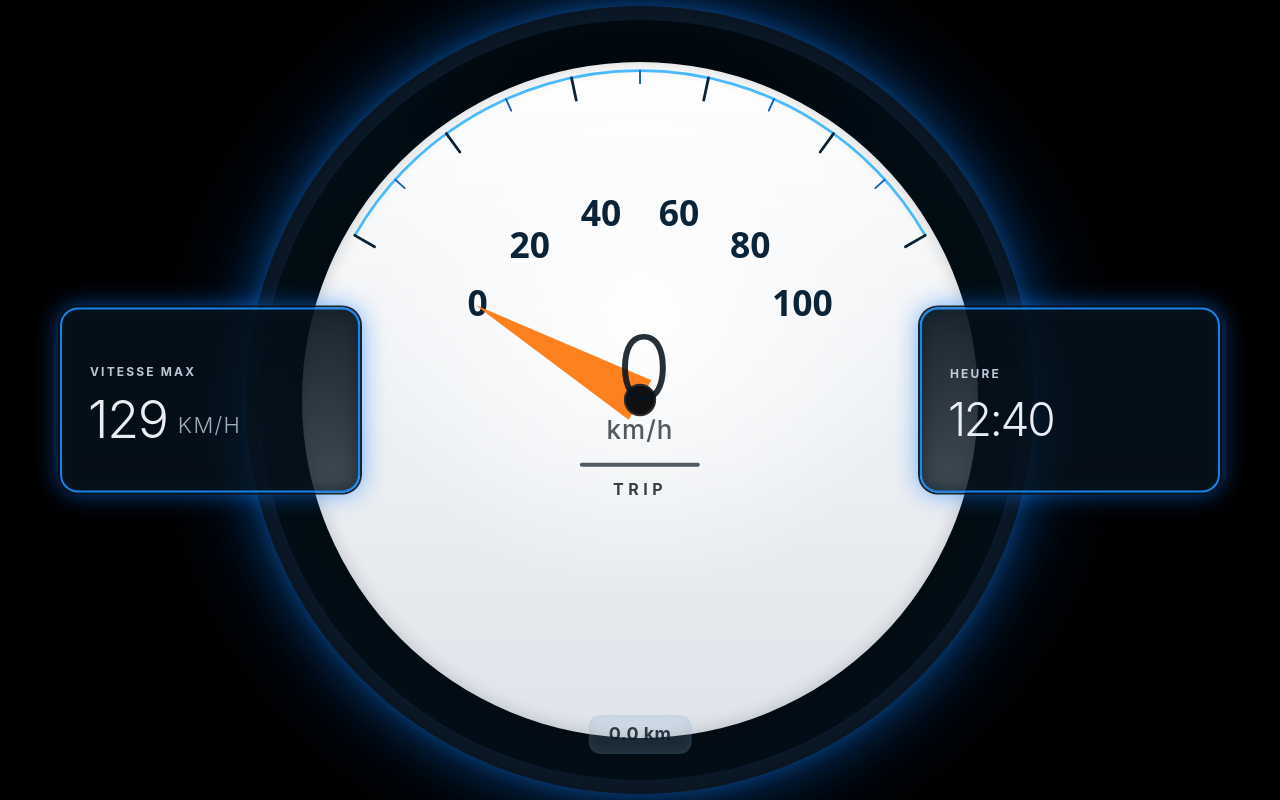
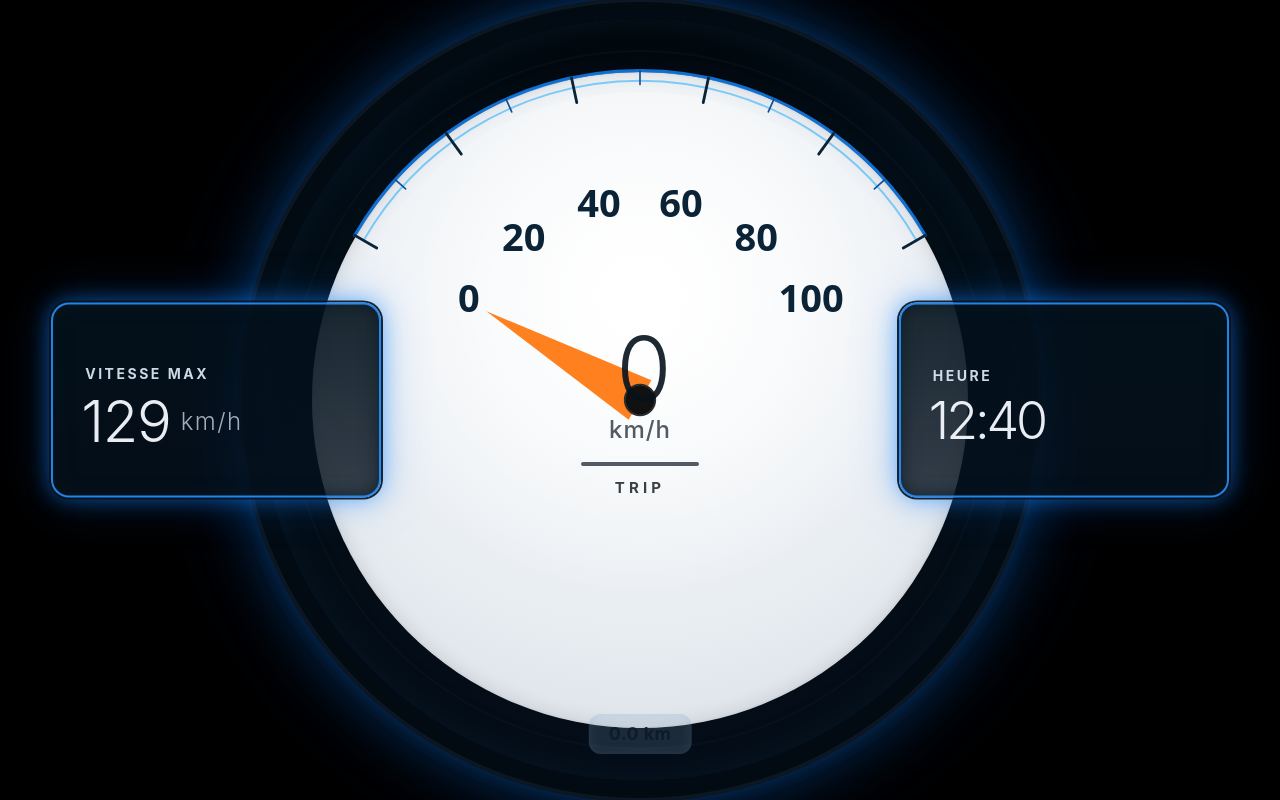
Before and after one commit to eboily1/Speedometer-html, a plain HTML site: page index.html in a window 1280 px wide. Drawn offline with Linux system fonts and the light colour scheme.

Commit message:
Align the dashboard UI to the provided speedometer mockup

```diff
--- a/index.html
+++ b/index.html
@@ -7,23 +7,19 @@
   <style>
     :root {
       --bg: #000000;
-      --deep-blue: #040b13;
-      --blue-1: #071a2f;
-      --blue-2: #0e5bd4;
-      --blue-3: #34b6ff;
-      --blue-4: rgba(13, 125, 255, 0.9);
-      --panel: rgba(4, 15, 24, 0.8);
-      --panel-border: rgba(26, 143, 255, 0.9);
-      --panel-glow: rgba(15, 146, 255, 0.8);
-      --dial-border: rgba(17, 26, 38, 0.96);
-      --dial-ring: rgba(11, 31, 44, 0.95);
-      --needle: #ff7e1a;
-      --needle-dark: #ff6800;
-      --face: #f1f3f5;
-      --face-shadow: rgba(0,0,0,0.18);
-      --digit: rgba(7, 13, 20, 0.86);
-      --white: #eef6ff;
+      --blue-strong: #0d7dff;
+      --blue-bright: #2db9ff;
+      --blue-glow: rgba(29, 157, 255, 0.9);
+      --panel-bg: rgba(6, 18, 31, 0.82);
+      --panel-border: rgba(38, 146, 255, 0.9);
+      --dial-outer: #050d17;
+      --dial-inner: #eef3f7;
+      --dial-shadow: rgba(15, 120, 255, 0.75);
+      --dark-text: rgba(8, 16, 22, 0.9);
+      --light-text: rgba(228, 240, 255, 0.9);
       --muted: rgba(16, 24, 32, 0.7);
+      --needle: #ff7a1a;
+      --needle-dark: #f15c00;
     }
 
     * {
@@ -47,6 +43,9 @@
       display: flex;
       align-items: center;
       justify-content: center;
+      background:
+        radial-gradient(circle at 50% 50%, rgba(19, 118, 255, 0.14), rgba(0,0,0,0) 36%),
+        #000;
     }
 
     .scene {
@@ -64,48 +63,48 @@
       content: "";
       position: absolute;
       inset: 0;
-      background: radial-gradient(circle at center, rgba(9, 113, 255, 0.12), rgba(0,0,0,0) 45%);
+      background: radial-gradient(circle at center, rgba(26, 138, 255, 0.18), rgba(0,0,0,0) 42%);
       pointer-events: none;
     }
 
     .panel {
       position: absolute;
       top: 50%;
-      width: 300px;
-      height: 185px;
+      width: 330px;
+      height: 195px;
       transform: translateY(-50%);
-      background: linear-gradient(180deg, rgba(4, 15, 26, 0.9), rgba(7, 18, 30, 0.75));
+      background: linear-gradient(180deg, rgba(3, 17, 28, 0.9), rgba(5, 17, 30, 0.8));
       border: 2px solid var(--panel-border);
       border-radius: 18px;
       box-shadow:
         0 0 0 2px rgba(7, 18, 27, 0.9),
-        inset 0 0 18px rgba(9, 29, 38, 0.7),
-        0 0 24px rgba(13, 120, 255, 0.65);
+        inset 0 0 18px rgba(7, 24, 34, 0.75),
+        0 0 22px rgba(21, 128, 255, 0.6),
+        0 0 50px rgba(21, 128, 255, 0.25);
       display: flex;
       flex-direction: column;
       justify-content: center;
       align-items: flex-start;
-      padding: 24px 24px 18px 26px;
+      padding: 26px 24px 18px 28px;
       z-index: 2;
     }
 
     .panel.left {
-      left: 60px;
+      left: clamp(18px, 4vw, 64px);
     }
 
     .panel.right {
-      right: 60px;
-      align-items: flex-start;
+      right: clamp(18px, 4vw, 64px);
     }
 
     .panel-label {
-      font-size: 12px;
+      font-size: 14px;
       letter-spacing: 0.18em;
       font-weight: 700;
       text-transform: uppercase;
-      color: rgba(228, 240, 255, 0.82);
-      margin-bottom: 18px;
-      padding-left: 2px;
+      color: rgba(228, 240, 255, 0.9);
+      margin-bottom: 16px;
+      padding-left: 4px;
     }
 
     .panel-value {
@@ -119,21 +118,28 @@
     }
 
     .panel-value .big {
-      font-size: clamp(52px, 4vw, 86px);
+      font-size: clamp(58px, 4vw, 104px);
+      font-weight: 300;
+      line-height: 0.8;
     }
 
     .panel-value .unit {
-      font-size: 22px;
+      font-size: 24px;
       letter-spacing: 0.06em;
       color: rgba(228, 240, 255, 0.7);
       margin-left: 10px;
-      margin-bottom: 8px;
-      text-transform: uppercase;
+      margin-bottom: 12px;
+      text-transform: lowercase;
+    }
+
+    .panel.right .panel-value {
+      width: 100%;
+      justify-content: flex-start;
     }
 
     .panel.right .panel-value .big {
-      font-size: clamp(46px, 3.6vw, 78px);
-      letter-spacing: -0.05em;
+      font-size: clamp(52px, 4vw, 96px);
+      letter-spacing: -0.06em;
     }
 
     .dial-wrap {
@@ -152,7 +158,7 @@
       position: absolute;
       inset: 4% 7% 1% 7%;
       border-radius: 50%;
-      background: radial-gradient(circle, rgba(29, 153, 255, 0.35), rgba(8, 75, 167, 0.2) 32%, rgba(0,0,0,0) 60%);
+      background: radial-gradient(circle, rgba(29, 153, 255, 0.42), rgba(8, 75, 167, 0.24) 32%, rgba(0,0,0,0) 64%);
       filter: blur(24px);
       transform: scale(1.12);
       pointer-events: none;
@@ -163,33 +169,46 @@
       width: 100%;
       height: 100%;
       border-radius: 50%;
-      background: linear-gradient(180deg, #02070c 0%, #020c14 15%, #030d12 40%, #040d16 100%);
+      background: linear-gradient(180deg, #02070c 0%, #020d17 18%, #030d14 40%, #040d18 100%);
       box-shadow:
-        0 0 0 14px rgba(10, 18, 26, 0.9),
-        0 0 26px rgba(17, 125, 255, 0.9),
-        0 0 60px rgba(20, 130, 255, 0.65),
-        0 0 120px rgba(20, 130, 255, 0.35),
-        inset 0 0 34px rgba(3, 16, 24, 0.9);
+        0 0 0 18px rgba(3, 11, 18, 0.96),
+        0 0 0 22px rgba(13, 22, 31, 0.9),
+        0 0 30px rgba(17, 125, 255, 0.8),
+        0 0 72px rgba(20, 130, 255, 0.64),
+        0 0 120px rgba(20, 130, 255, 0.24),
+        inset 0 0 30px rgba(6, 22, 34, 0.96);
       display: flex;
       align-items: center;
       justify-content: center;
+      overflow: visible;
+    }
+
+    .dial::before {
+      content: "";
+      position: absolute;
+      inset: 30px;
+      border-radius: 50%;
+      box-shadow: inset 0 0 0 2px rgba(15, 30, 42, 0.3);
+      pointer-events: none;
     }
 
     .dial-inner {
       position: absolute;
-      inset: 42px;
+      inset: 52px;
       border-radius: 50%;
-      background: linear-gradient(180deg, rgba(255,255,255,1), rgba(223,228,234,1) 100%);
-      box-shadow: inset 0 0 18px rgba(0,0,0,0.18);
+      background: radial-gradient(circle at 50% 34%, rgba(255,255,255,1), rgba(231,236,241,1) 64%, rgba(214,220,228,1) 100%);
+      box-shadow:
+        inset 0 0 20px rgba(0,0,0,0.12),
+        inset 0 0 0 2px rgba(0, 0, 0, 0.02);
       overflow: hidden;
     }
 
     .dial-inner::before {
       content: "";
       position: absolute;
-      inset: 18px;
+      inset: 20px;
       border-radius: 50%;
-      background: radial-gradient(circle at 50% 38%, rgba(255,255,255,0.95), rgba(255,255,255,0) 54%);
+      background: radial-gradient(circle at 50% 34%, rgba(255,255,255,0.9), rgba(255,255,255,0) 58%);
       pointer-events: none;
     }
 
@@ -207,8 +226,8 @@
       left: 50%;
       top: 52%;
       transform: translate(-50%, -50%);
-      width: 54%;
-      height: 54%;
+      width: 55%;
+      height: 55%;
       border-radius: 50%;
       display: flex;
       flex-direction: column;
@@ -221,15 +240,15 @@
     }
 
     .speed-readout {
-      font-size: clamp(84px, 7vw, 140px);
+      font-size: clamp(86px, 7vw, 150px);
       line-height: 0.8;
       letter-spacing: -0.09em;
       font-weight: 300;
-      color: rgba(7, 18, 28, 0.88);
+      color: rgba(7, 18, 28, 0.9);
     }
 
     .kmh {
-      font-size: 26px;
+      font-size: 24px;
       letter-spacing: 0.04em;
       font-weight: 500;
       margin-top: 10px;
@@ -238,7 +257,7 @@
     }
 
     .trip-line {
-      width: 120px;
+      width: 118px;
       height: 4px;
       margin-top: 18px;
       border-radius: 4px;
@@ -247,7 +266,7 @@
 
     .trip-label {
       margin-top: 12px;
-      font-size: 16px;
+      font-size: 15px;
       letter-spacing: 0.28em;
       text-transform: uppercase;
       font-weight: 700;
@@ -261,7 +280,7 @@
       transform: translateX(-50%);
       background: rgba(138, 177, 208, 0.18);
       border-radius: 12px;
-      padding: 8px 20px 10px;
+      padding: 9px 20px 10px;
       font-size: 18px;
       color: rgba(12, 25, 37, 0.84);
       font-weight: 700;
@@ -281,16 +300,21 @@
 
     @media (max-width: 1100px) {
       .panel {
-        width: 240px;
-        height: 160px;
+        width: 260px;
+        height: 170px;
+        padding: 20px 20px 16px 22px;
       }
 
       .panel.left {
-        left: 24px;
+        left: 22px;
       }
 
       .panel.right {
-        right: 24px;
+        right: 22px;
+      }
+
+      .panel-label {
+        font-size: 12px;
       }
     }
 
@@ -300,7 +324,7 @@
       }
 
       .panel {
-        width: 170px;
+        width: 180px;
         height: 120px;
         padding: 16px 14px;
       }
@@ -312,13 +336,13 @@
       }
 
       .panel-value .big {
-        font-size: 32px;
+        font-size: 42px;
       }
 
       .panel-value .unit {
         font-size: 12px;
         margin-left: 6px;
-        margin-bottom: 4px;
+        margin-bottom: 5px;
       }
 
       .dial-wrap {
@@ -371,7 +395,8 @@
     const cx = 300;
     const cy = 300;
     const outerRadius = 260;
-    const innerRadius = 220;
+    const tickRadius = 220;
+    const labelRadius = 156;
     const startAngle = (210 * Math.PI) / 180;
     const endAngle = (330 * Math.PI) / 180;
     const totalTicks = 100;
@@ -392,16 +417,26 @@
       const outerArc = createSVG('path', {
         d: `M ${cx + Math.cos(startAngle) * outerRadius} ${cy + Math.sin(startAngle) * outerRadius} A ${outerRadius} ${outerRadius} 0 0 1 ${cx + Math.cos(endAngle) * outerRadius} ${cy + Math.sin(endAngle) * outerRadius}`,
         fill: 'none',
-        stroke: 'rgba(37, 174, 255, 0.82)',
-        'stroke-width': '2.2',
+        stroke: 'rgba(20, 136, 255, 0.8)',
+        'stroke-width': '2.5',
         'stroke-linecap': 'round'
       });
       svg.appendChild(outerArc);
 
+      const glowArc = createSVG('path', {
+        d: `M ${cx + Math.cos(startAngle) * (outerRadius - 8)} ${cy + Math.sin(startAngle) * (outerRadius - 8)} A ${outerRadius - 8} ${outerRadius - 8} 0 0 1 ${cx + Math.cos(endAngle) * (outerRadius - 8)} ${cy + Math.sin(endAngle) * (outerRadius - 8)}`,
+        fill: 'none',
+        stroke: 'rgba(34, 172, 255, 0.55)',
+        'stroke-width': '1.5',
+        'stroke-linecap': 'round'
+      });
+      svg.appendChild(glowArc);
+
       for (let i = 0; i <= totalTicks; i += 10) {
         const angle = valueToAngle(i);
         const isMajor = i % 20 === 0;
-        const tickLength = isMajor ? 18 : 10;
+        const tickLength = isMajor ? 20 : 11;
+
         const x1 = cx + Math.cos(angle) * outerRadius;
         const y1 = cy + Math.sin(angle) * outerRadius;
         const x2 = cx + Math.cos(angle) * (outerRadius - tickLength);
@@ -409,21 +444,20 @@
 
         const line = createSVG('line', {
           x1, y1, x2, y2,
-          stroke: isMajor ? '#0a2336' : '#0f5eb7',
-          'stroke-width': isMajor ? '2.2' : '1.5',
+          stroke: isMajor ? '#0a2336' : '#114f95',
+          'stroke-width': isMajor ? '2.2' : '1.3',
           'stroke-linecap': 'round'
         });
         svg.appendChild(line);
 
         if (isMajor) {
-          const labelRadius = 148;
           const tx = cx + Math.cos(angle) * labelRadius;
           const ty = cy + Math.sin(angle) * labelRadius;
           const text = createSVG('text', {
             x: tx,
             y: ty,
             fill: '#0b2337',
-            'font-size': 28,
+            'font-size': 30,
             'font-weight': 700,
             'font-family': 'system-ui, sans-serif',
             'text-anchor': 'middle',
@@ -435,12 +469,14 @@
       }
 
       const needleAngle = valueToAngle(0);
-      const needleLeft = cx + Math.cos(needleAngle - Math.PI / 2) * 18;
-      const needleTop = cy + Math.sin(needleAngle - Math.PI / 2) * 18;
-      const needleTip = cx + Math.cos(needleAngle) * 150;
-      const needleTipY = cy + Math.sin(needleAngle) * 150;
-      const needleRight = cx + Math.cos(needleAngle + Math.PI / 2) * 18;
-      const needleBottom = cy + Math.sin(needleAngle + Math.PI / 2) * 18;
+      const needleLen = 140;
+      const needleBase = 18;
+      const needleLeft = cx + Math.cos(needleAngle - Math.PI / 2) * needleBase;
+      const needleTop = cy + Math.sin(needleAngle - Math.PI / 2) * needleBase;
+      const needleTip = cx + Math.cos(needleAngle) * needleLen;
+      const needleTipY = cy + Math.sin(needleAngle) * needleLen;
+      const needleRight = cx + Math.cos(needleAngle + Math.PI / 2) * needleBase;
+      const needleBottom = cy + Math.sin(needleAngle + Math.PI / 2) * needleBase;
 
       const needle = createSVG('path', {
         d: `M ${needleLeft} ${needleTop} L ${needleTip} ${needleTipY} L ${needleRight} ${needleBottom} Z`,
```
